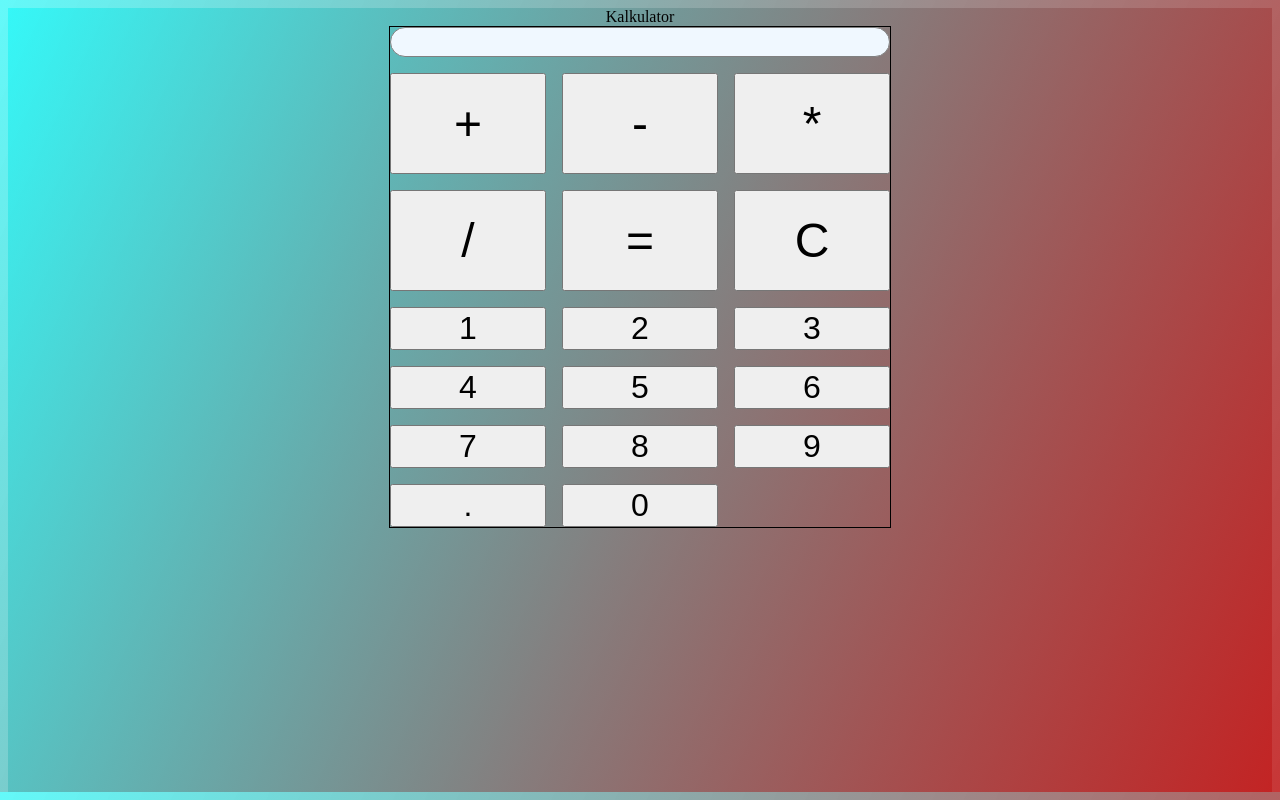
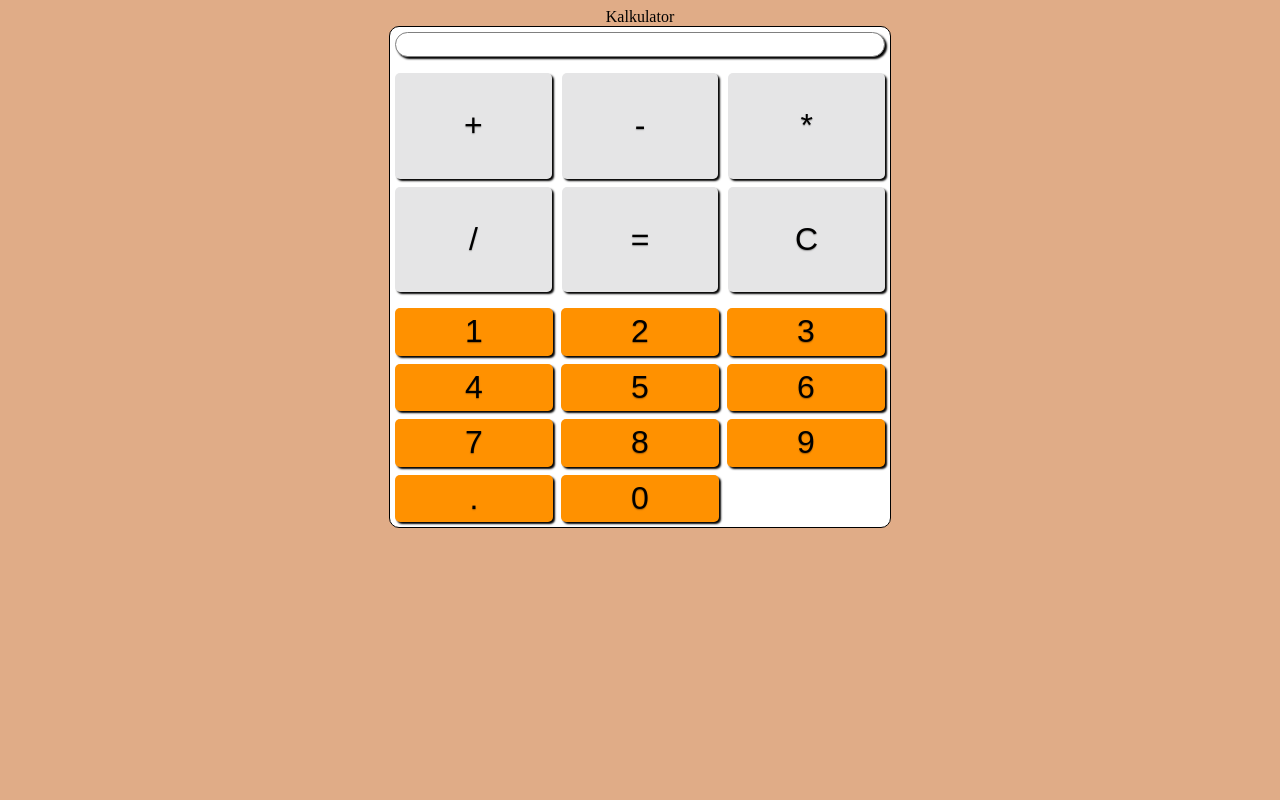
Before and after one commit to Sebosun/calculator, a plain HTML site: page index.html in a window 1280 px wide. Drawn offline with Linux system fonts and the light colour scheme.

Commit message:
polishing the page, changed the borders/their roundness, colors, added hover on buttons

```diff
--- a/style.css
+++ b/style.css
@@ -1,17 +1,22 @@
 html, body{
-    background-image: linear-gradient(
+    background-color: rgb(224, 172, 135);
+    /* background-image: linear-gradient(
       115deg,
       rgba(33, 247, 247, 0.7),
       rgba(194, 34, 34, 0.904)
-      );
+      ); */
     text-align: center;
     height: 99%;
 }
 
 .calculator{
     border: 1px solid black;
+    background-color: white;
+    border-radius: 10px;
+
     top: 0px; bottom: 0px;
     /* display: grid; */
+
     width: 500px;
     height: 500px;
     margin: auto;
@@ -21,29 +26,53 @@ html, body{
 }
 
 .display{
-    background-color: aliceblue;
+    background-color: white;
+    margin-top: 0.2rem;
     border: 1px solid grey;
-    border-radius: 20px;
+    border-radius: 50px;
+    margin: 5px 5px 0px 5px;
     text-align: center;
+    box-shadow: 2px 2px 2px rgb(0, 0, 0);
 }
 
 .operators{
-
     display:grid;
     grid-template-columns: 1fr 1fr 1fr;
-    grid-gap: 1rem;
+    grid-row-gap: 0.5rem;
 
 }
 .operators > button{
-    font-size: 3rem;
+    font-size: 2rem;
+    margin: 0px 5px 0px 5px;
+    border-color: transparent;
+    background-color: rgba(41, 34, 48, 0.116);
+    border-radius: 5px;
+    text-shadow: 0 0.04em 0.04em rgba(0, 0, 0, 0.35);
+    box-shadow: 2px 2px 2px rgb(0, 0, 0);
+}
+
+.operators > button:hover{
+    background-color: rgba(153, 148, 148, 0.068);
 }
 
 .numbers{
     display: grid;
-    grid-gap: 1rem;
+    grid-gap: 0.5rem;
     grid-template-columns: 1fr 1fr 1fr;
+    margin: 0px 5px 5px 5px;
+
 }
 
 .numbers > button{
+    margin: 0;
+    border-color: transparent;
+    border-radius: 5px;
+    background-color: rgb(255, 145, 0);
     font-size: 2rem;
+    text-shadow: 0 0.04em 0.04em rgba(0, 0, 0, 0.35);
+    box-shadow: 2px 2px 2px rgb(0, 0, 0);
 }
+
+.numbers > button:hover{
+    background-color: orange;
+}
```
